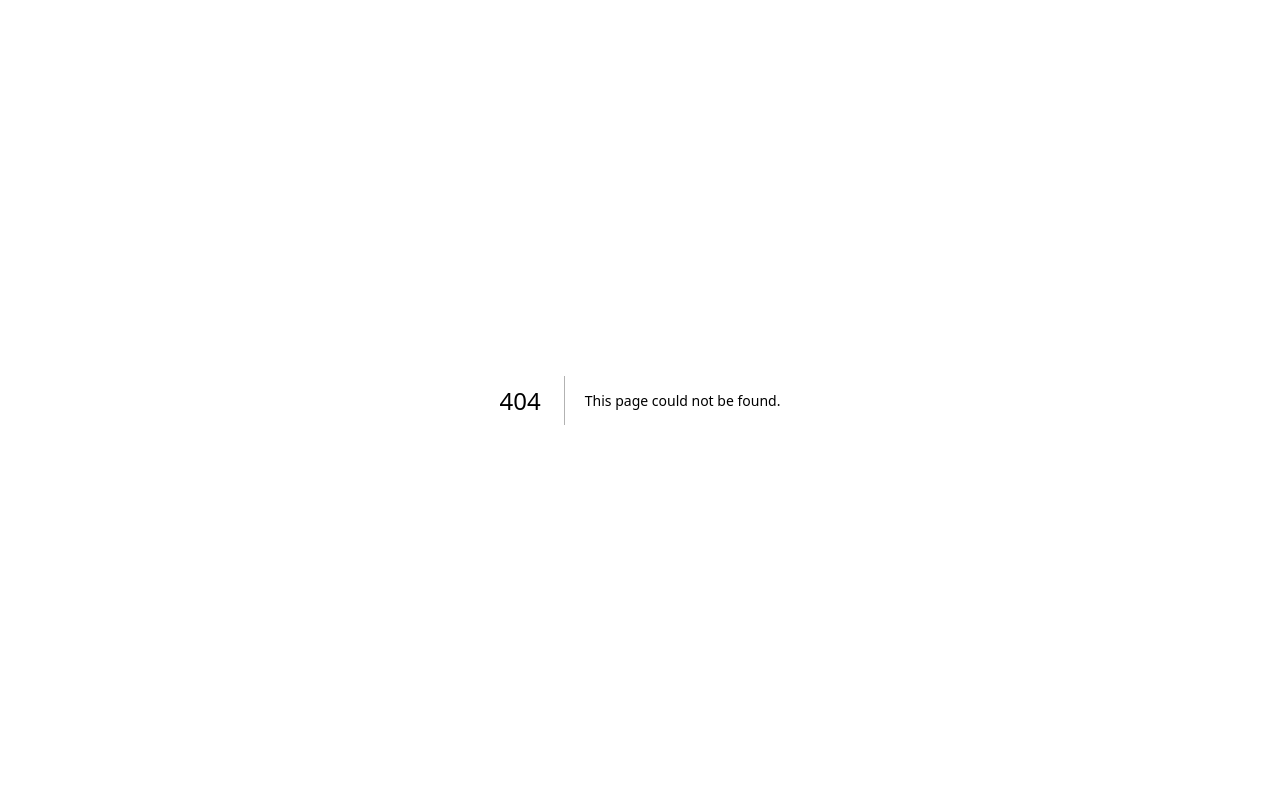
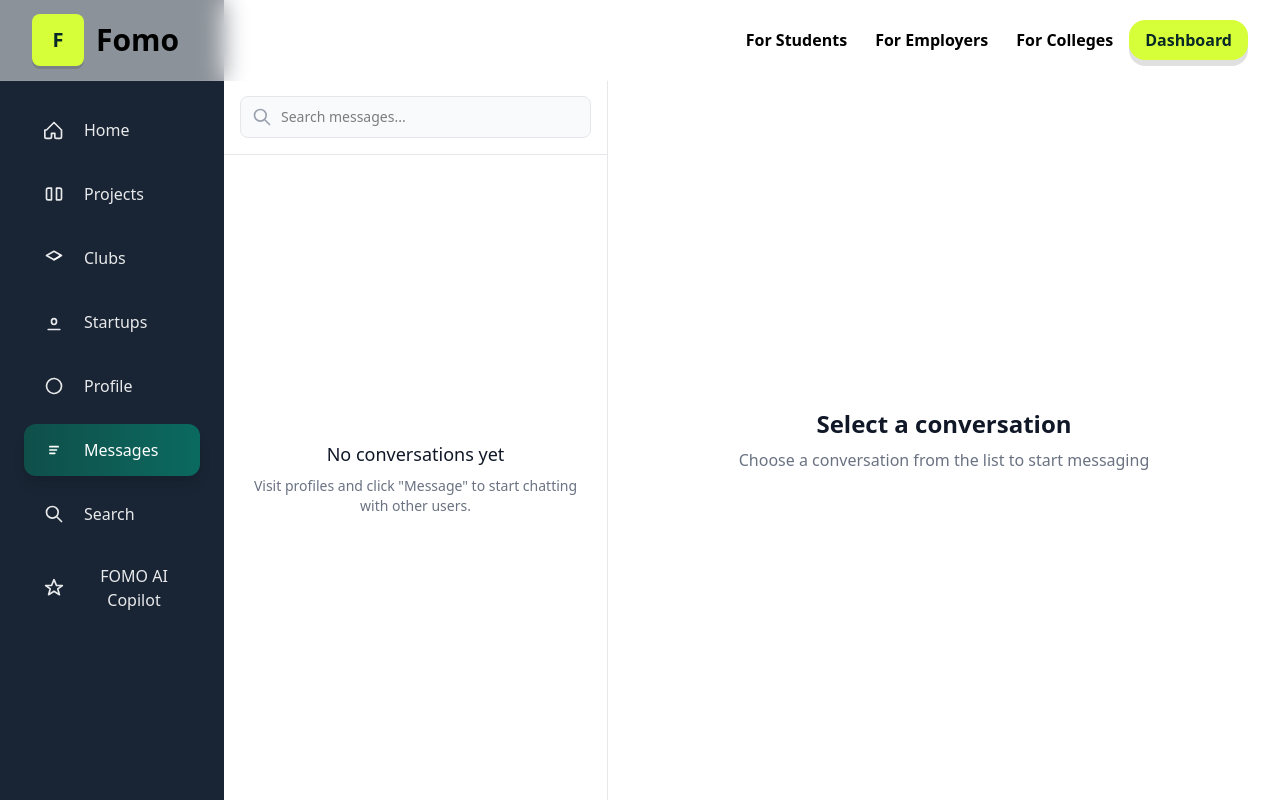
Before and after one commit to FO-MO/fomo-frontend, a Next.js app: page /students/messages in a window 1280 px wide. Before the commit this address had no page. Built offline with nearby package versions, Linux system fonts and the light colour scheme.

Commit message:
created messages page

```diff
--- /dev/null
+++ b/app/students/messages/page.tsx
@@ -0,0 +1,160 @@
+"use client";
+
+import React, { useState } from "react";
+
+type Conversation = {
+  id: string;
+  name: string;
+  lastMessage: string;
+  timestamp: string;
+  unread?: boolean;
+};
+
+export default function MessagesPage() {
+  const [selectedConversation, setSelectedConversation] = useState<
+    string | null
+  >(null);
+  const [searchQuery, setSearchQuery] = useState("");
+
+  // Mock conversations data - replace with actual data later
+  const conversations: Conversation[] = [];
+
+  const filteredConversations = conversations.filter((conv) =>
+    conv.name.toLowerCase().includes(searchQuery.toLowerCase())
+  );
+
+  return (
+    <div className="flex h-[calc(100vh-5rem)] bg-gray-50">
+      {/* Left Panel - Conversations List */}
+      <div className="w-96 bg-white border-r border-gray-200 flex flex-col">
+        {/* Search Bar */}
+        <div className="p-4 border-b border-gray-200">
+          <div className="relative">
+            <svg
+              className="absolute left-3 top-1/2 transform -translate-y-1/2 w-5 h-5 text-gray-400"
+              fill="none"
+              viewBox="0 0 24 24"
+              stroke="currentColor"
+            >
+              <path
+                strokeLinecap="round"
+                strokeLinejoin="round"
+                strokeWidth={2}
+                d="M21 21l-6-6m2-5a7 7 0 11-14 0 7 7 0 0114 0z"
+              />
+            </svg>
+            <input
+              type="text"
+              placeholder="Search messages..."
+              value={searchQuery}
+              onChange={(e) => setSearchQuery(e.target.value)}
+              className="w-full pl-10 pr-4 py-2.5 bg-gray-50 border border-gray-200 rounded-lg text-sm focus:outline-none focus:ring-2 focus:ring-teal-500 focus:border-transparent"
+            />
+          </div>
+        </div>
+
+        {/* Conversations List */}
+        <div className="flex-1 overflow-y-auto">
+          {filteredConversations.length === 0 ? (
+            <div className="flex flex-col items-center justify-center h-full px-6 text-center">
+              <p className="text-gray-900 font-medium text-lg mb-2">
+                No conversations yet
+              </p>
+              <p className="text-gray-500 text-sm">
+                Visit profiles and click &quot;Message&quot; to start chatting
+                with other users.
+              </p>
+            </div>
+          ) : (
+            <div className="divide-y divide-gray-100">
+              {filteredConversations.map((conversation) => (
+                <button
+                  key={conversation.id}
+                  onClick={() => setSelectedConversation(conversation.id)}
+                  className={`w-full p-4 text-left hover:bg-gray-50 transition-colors ${
+                    selectedConversation === conversation.id ? "bg-gray-50" : ""
+                  }`}
+                >
+                  <div className="flex items-start gap-3">
+                    <div className="w-12 h-12 rounded-full bg-gradient-to-br from-teal-400 to-teal-600 flex items-center justify-center text-white font-semibold flex-shrink-0">
+                      {conversation.name.charAt(0).toUpperCase()}
+                    </div>
+                    <div className="flex-1 min-w-0">
+                      <div className="flex items-center justify-between mb-1">
+                        <h3 className="font-semibold text-gray-900 truncate">
+                          {conversation.name}
+                        </h3>
+                        <span className="text-xs text-gray-500 flex-shrink-0 ml-2">
+                          {conversation.timestamp}
+                        </span>
+                      </div>
+                      <p className="text-sm text-gray-600 truncate">
+                        {conversation.lastMessage}
+                      </p>
+                    </div>
+                    {conversation.unread && (
+                      <div className="w-2 h-2 rounded-full bg-teal-500 flex-shrink-0 mt-2" />
+                    )}
+                  </div>
+                </button>
+              ))}
+            </div>
+          )}
+        </div>
+      </div>
+
+      {/* Right Panel - Message Area */}
+      <div className="flex-1 flex flex-col items-center justify-center bg-white">
+        {!selectedConversation ? (
+          <div className="text-center px-6">
+            <h2 className="text-2xl font-semibold text-gray-900 mb-2">
+              Select a conversation
+            </h2>
+            <p className="text-gray-500">
+              Choose a conversation from the list to start messaging
+            </p>
+          </div>
+        ) : (
+          <div className="w-full h-full flex flex-col">
+            {/* Message Header */}
+            <div className="p-4 border-b border-gray-200">
+              <div className="flex items-center gap-3">
+                <div className="w-10 h-10 rounded-full bg-gradient-to-br from-teal-400 to-teal-600 flex items-center justify-center text-white font-semibold">
+                  {conversations
+                    .find((c) => c.id === selectedConversation)
+                    ?.name.charAt(0)
+                    .toUpperCase()}
+                </div>
+                <h3 className="font-semibold text-gray-900">
+                  {
+                    conversations.find((c) => c.id === selectedConversation)
+                      ?.name
+                  }
+                </h3>
+              </div>
+            </div>
+
+            {/* Messages Area */}
+            <div className="flex-1 overflow-y-auto p-4">
+              {/* Messages will go here */}
+            </div>
+
+            {/* Message Input */}
+            <div className="p-4 border-t border-gray-200">
+              <div className="flex gap-2">
+                <input
+                  type="text"
+                  placeholder="Type a message..."
+                  className="flex-1 px-4 py-2.5 bg-gray-50 border border-gray-200 rounded-lg text-sm focus:outline-none focus:ring-2 focus:ring-teal-500 focus:border-transparent"
+                />
+                <button className="px-6 py-2.5 bg-teal-600 text-white rounded-lg font-medium hover:bg-teal-700 transition-colors">
+                  Send
+                </button>
+              </div>
+            </div>
+          </div>
+        )}
+      </div>
+    </div>
+  );
+}
--- a/app/students/search/page.tsx
+++ b/app/students/search/page.tsx
@@ -78,10 +78,10 @@ export default function SearchPage() {
 
         {/* search & filters */}
         <div className="mt-6 flex justify-center sm:justify-normal flex-col sm:flex-row gap-4">
-          <div className="flex-1">
+          <div className="flex-1 max-w-2xl">
             <div className="relative">
               <input
-                className="w-[70%] border-2 rounded-xl focus:border-blue-400 px-2 py-3 pl-4"
+                className="w-full border-2 rounded-xl focus:border-blue-400 px-2 py-3 pl-4"
                 placeholder="Search by name,username or bio..."
               />
             </div>
@@ -89,7 +89,7 @@ export default function SearchPage() {
         </div>
 
         {/* grid */}
-        <div className="mt-8 flex flex-row flex-wrap w-[105%] gap-6">
+        <div className="mt-8 flex flex-row flex-wrap w-full gap-6">
           {mockProfiles.map((profile) => (
             <a
               href="backendpeep"
```
